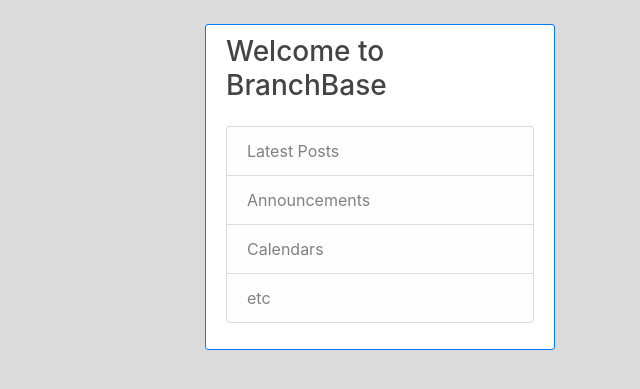
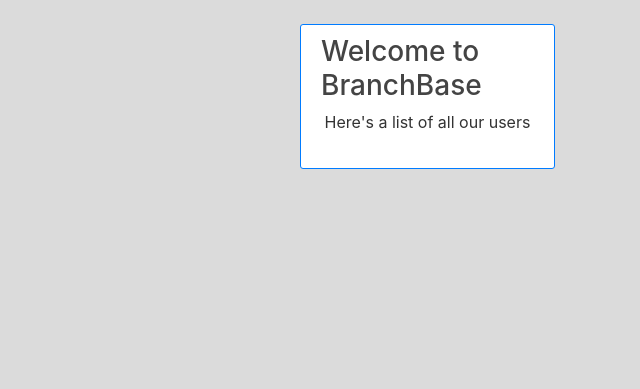
Before and after one commit to matthewjkang/BranchBase, a Django app: page / in a window 1280 px wide. Shown: the part 56-445 px from the top of the page, without its empty margins (640-1280 px from the left). Run offline with Django 4.2, Linux system fonts and the light colour scheme; data that the repository does not hold is empty; some libraries are stand-ins or nearby versions.

Commit message:
design changes

```diff
--- a/django_project/accounts/templates/accounts/profile.html
+++ b/django_project/accounts/templates/accounts/profile.html
@@ -2,7 +2,7 @@
 {% load crispy_forms_tags%}
 {%block content%}
 
-    <div class="content-section">
+    <div class="content-section border border-primary rounded">
 
             <div class="media">
                 <img class="rounded-circle account-img" src="{{ user.profile.image.url }}">
--- a/django_project/blog/templates/blog/base.html
+++ b/django_project/blog/templates/blog/base.html
@@ -48,7 +48,7 @@
 
     <main role="main" class="container">
         <div class="row">
-            <div class="col-md-8">
+            <div class="col">
               {%if messages%}
                 {% for message in messages%}
                   <div class = 'alert alert-{{message.tags}}'>
@@ -57,17 +57,6 @@
                 {%endfor%}
               {%endif%}
             {% block content %}{% endblock %}
-            </div>
-            <div class="col-md-4">
-            <div class="content-section border border-primary">
-                <h3>Welcome to BranchBase</h3>
-                <ul class="list-group mt-4 mb-3">
-                    <li class="list-group-item list-group-item-light">Latest Posts</li>
-                    <li class="list-group-item list-group-item-light">Announcements</li>
-                    <li class="list-group-item list-group-item-light">Calendars</li>
-                    <li class="list-group-item list-group-item-light">etc</li>
-                </ul>
-            </div>
             </div>
         </div>
     </main>
--- a/django_project/blog/templates/blog/home.html
+++ b/django_project/blog/templates/blog/home.html
@@ -13,4 +13,16 @@
             </div>
         </article>
     {% endfor %}
+    </div>
+    <div class="col-md-3">
+        <div class="content-section border border-primary">
+            <h3>Welcome to BranchBase</h3>
+            <div class="d-flex justify-content-center">Here's a list of all our users</div>
+            <ul class="list-group mt-2 mb-3">
+                {% for user in ListUsers %}
+                <li class="list-group-item list-group-item-light">{{user.username}}</li>
+                {% endfor %}
+            </ul>
+        </div>
+      </div>
 {%endblock content%}
--- a/django_project/blog/templates/blog/post_detail.html
+++ b/django_project/blog/templates/blog/post_detail.html
@@ -1,6 +1,6 @@
 {%extends 'blog/base.html'%}
 {%block content%}
-    <article class="media content-section">
+    <article class="media content-section border border-primary rounded">
         <img class = "rounded-circle article-img" src="{{object.author.profile.image.url}}" alt="">
         <div class="media-body">
         <div class="article-metadata">
--- a/django_project/blog/views.py
+++ b/django_project/blog/views.py
@@ -1,6 +1,6 @@
-from audioop import reverse
 from django.shortcuts import render
 from django.urls import reverse_lazy
+from django.contrib.auth.models import User
 from .models import Post
 from django.contrib.auth.mixins import LoginRequiredMixin,UserPassesTestMixin
 from django.views.generic import (
@@ -21,7 +21,7 @@
     template_name = 'blog/home.html' #<app>/<model>_<viewtype>.html
     context_object_name = 'posts'
     ordering = ['-date_posted']
-
+    extra_context = {'ListUsers':User.objects.values()}
 class PostDetailView(DetailView):
     model = Post
 
```
Also changed, not shown: django_project/media/profile_pics/rustacean-flat-happy_Zh0rS4E.png (added), readme.md.
